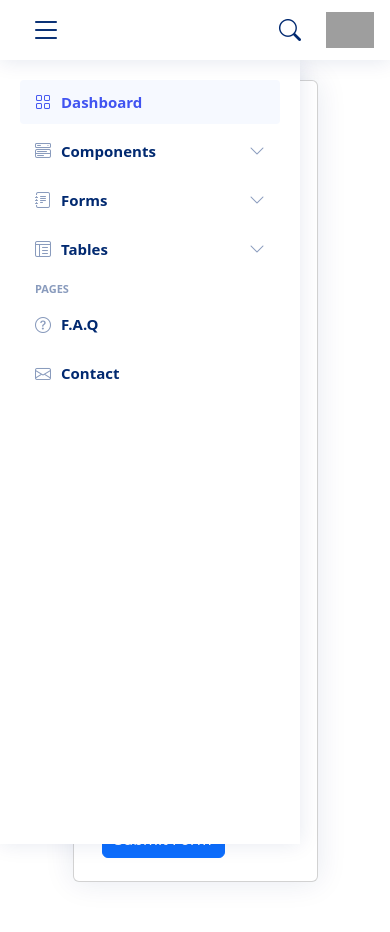
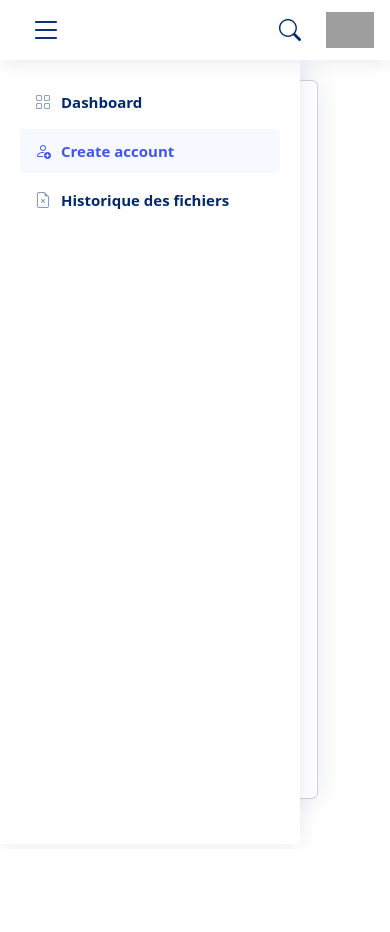
Before and after one commit to The-Night-Code/NC-Project-ER, a Django app: page /create_account/ in a window 390 px wide. After the commit the page ends 824 px from the top, so only its background shows below. Run offline with Django 4.2, Linux system fonts and the light colour scheme; a user stored in the database is signed in; some libraries are stand-ins or nearby versions; grey boxes are pictures that could not be loaded.

Commit message:
v0.0.21 testing email

```diff
--- a/ER_project/settings.py
+++ b/ER_project/settings.py
@@ -145,10 +145,10 @@ DEFAULT_AUTO_FIELD = 'django.db.models.BigAutoField'
 EMAIL_BACKEND = 'django.core.mail.backends.smtp.EmailBackend'
 EMAIL_HOST = "smtp.gmail.com" #Gmail: smtp.gmail.com  Outlook: smtp-mail.outlook.com  Yahoo: smtp.mail.yahoo.com live.smtp.mailstrap.io
 EMAIL_PORT = 587 # the default one 587 or 25  EMAIL_USE_TLS uses port 587 by default, where and EMAIL_USE_SSL uses port 465
-EMAIL_HOST_USER = "guhgi155@gmail.com"
-EMAIL_HOST_PASSWORD = "nimachamo"
+EMAIL_HOST_USER = "NightC@nightcode01.pythonanywhere.com"
+EMAIL_HOST_PASSWORD = "wimb aoms cbbm ddtk"
 EMAIL_USE_TLS = True
-EMAIL_USE_SSL = False
+#EMAIL_USE_SSL = False
 
 
 MEDIA_URL = '/media/'
--- a/ERapp/models.py
+++ b/ERapp/models.py
@@ -34,13 +34,15 @@ class USER(AbstractBaseUser, PermissionsMixin):
     first_name = models.CharField(max_length=30, blank=True, null=True)
     last_name = models.CharField(max_length=30, blank=True, null=True)
     role = models.CharField(max_length=30, blank=True, null=True)
+    agent = models.CharField(max_length=30, blank=True, null=True)
+    num = models.CharField(max_length=30, blank=True, null=True)
 
     is_active = models.BooleanField(default=True)
     is_staff = models.BooleanField(default=False)
     is_superuser = models.BooleanField(default=False)
 
 
-    profile_pic = models.ImageField(blank=True, upload_to='uploads/profilePic')
+    profile_pic = models.ImageField(blank=True, upload_to='uploads/profilePic',default='static/image/default_user_avatar.png')
     date_joined = models.DateTimeField(default=timezone.now)
     last_login = models.DateTimeField(blank=True, null=True)
 
--- a/ERapp/templates/html/create_acc.html
+++ b/ERapp/templates/html/create_acc.html
@@ -129,106 +129,46 @@
     <ul class="sidebar-nav" id="sidebar-nav">
 
       <li class="nav-item">
-        <a class="nav-link " href="index.html">
+        <a class="nav-link collapsed" href="index.html">
           <i class="bi bi-grid"></i>
           <span>Dashboard</span>
         </a>
       </li><!-- End Dashboard Nav -->
 
-      <li class="nav-item">
-        <a class="nav-link collapsed" data-bs-target="#components-nav" data-bs-toggle="collapse" href="#">
-          <i class="bi bi-menu-button-wide"></i><span>Components</span><i class="bi bi-chevron-down ms-auto"></i>
-        </a>
-        <ul id="components-nav" class="nav-content collapse " data-bs-parent="#sidebar-nav">
-          <li>
-            <a href="components-alerts.html">
-              <i class="bi bi-circle"></i><span>Alerts</span>
-            </a>
-          </li>
-          <li>
-            <a href="components-accordion.html">
-              <i class="bi bi-circle"></i><span>Accordion</span>
-            </a>
-          </li>
-
-        </ul>
-      </li><!-- End Components Nav -->
-
-      <li class="nav-item">
-        <a class="nav-link collapsed" data-bs-target="#forms-nav" data-bs-toggle="collapse" href="#">
-          <i class="bi bi-journal-text"></i><span>Forms</span><i class="bi bi-chevron-down ms-auto"></i>
-        </a>
-        <ul id="forms-nav" class="nav-content collapse " data-bs-parent="#sidebar-nav">
-          <li>
-            <a href="forms-elements.html">
-              <i class="bi bi-circle"></i><span>Form Elements</span>
-            </a>
-          </li>
-          <li>
-            <a href="forms-layouts.html">
-              <i class="bi bi-circle"></i><span>Form Layouts</span>
-            </a>
-          </li>
-          <li>
-            <a href="forms-editors.html">
-              <i class="bi bi-circle"></i><span>Form Editors</span>
-            </a>
-          </li>
-          <li>
-            <a href="forms-validation.html">
-              <i class="bi bi-circle"></i><span>Form Validation</span>
-            </a>
-          </li>
-        </ul>
-      </li><!-- End Forms Nav -->
-
-      <li class="nav-item">
-        <a class="nav-link collapsed" data-bs-target="#tables-nav" data-bs-toggle="collapse" href="#">
-          <i class="bi bi-layout-text-window-reverse"></i><span>Tables</span><i class="bi bi-chevron-down ms-auto"></i>
-        </a>
-        <ul id="tables-nav" class="nav-content collapse " data-bs-parent="#sidebar-nav">
-          <li>
-            <a href="tables-general.html">
-              <i class="bi bi-circle"></i><span>General Tables</span>
-            </a>
-          </li>
-          <li>
-            <a href="tables-data.html">
-              <i class="bi bi-circle"></i><span>Data Tables</span>
-            </a>
-          </li>
-        </ul>
-      </li><!-- End Tables Nav -->
-
-
-      <li class="nav-heading">Pages</li>
 
 
       <li class="nav-item">
-        <a class="nav-link collapsed" href="pages-faq.html">
-          <i class="bi bi-question-circle"></i>
-          <span>F.A.Q</span>
+        <a class="nav-link " href="{% url 'create_acc' %}">
+          <i class="bi bi-person-add"></i>
+          <span>Create account</span>
         </a>
-      </li><!-- End F.A.Q Page Nav -->
+      </li>
 
       <li class="nav-item">
-        <a class="nav-link collapsed" href="pages-contact.html">
-          <i class="bi bi-envelope"></i>
-          <span>Contact</span>
+        <a class="nav-link collapsed" href="{% url 'files_history' %}">
+          <i class="bi bi-file-earmark-x"></i>
+          <span>Historique des fichiers</span>
         </a>
-      </li><!-- End Contact Page Nav -->
+      </li>
 
     </ul>
 
   </aside><!-- End Sidebar-->
   <!-- End Sidebar ==========================================================================================================================-->
 
+  <main id="main" class="main">
+    {% if acc_state %}
+    <script>
 
-  <main id="main" class="main">
+      alert("Le compte a été créé","");
 
+    </script>
+    {% endif %}
 
 
     <section class="section">
+      <form  enctype="multipart/form-data" method="POST" >
+        {% csrf_token %}
       <div class="row" style="margin-left:15%;margin-right:15%;">
 
 
@@ -252,15 +192,15 @@
                   </div>
                 </div>
 
-                <div class="row mb-3">
+                <!--<div class="row mb-3">
                   <label for="inputPassword" class="col-sm-2 col-form-label">Adresse</label>
                   <div class="col-sm-10">
                     <input type="text" class="form-control" name="address" required>
                   </div>
-                </div>
+                </div>-->
 
                 <div class="row mb-3">
-                    <label for="inputPassword" class="col-sm-2 col-form-label">Email</label>
+                    <label for="inputPassword" class="col-sm-2 col-form-label">E-mail</label>
                     <div class="col-sm-10">
                       <input type="email" class="form-control" name="email" required>
                     </div>
@@ -276,7 +216,7 @@
                 <div class="row mb-3">
                     <label for="inputPassword" class="col-sm-2 col-form-label">Agent</label>
                     <div class="col-sm-10">
-                      <input type="text" class="form-control" name="agent" required>
+                      <input type="text" class="form-control" name="agent" >
                     </div>
                 </div>
 
@@ -285,7 +225,7 @@
                     <label class="col-sm-2 col-form-label">Compte pour</label>
                     <div class="col-sm-3">
                       <select class="form-select" aria-label="Default select example" name="role1">
-                        <option value=".."></option>
+
                         <option value="VT">Visite technique</option>
                         <option value="ai">Agent immobilier</option>
                       </select>
@@ -297,7 +237,7 @@
                 <div class="row mb-3">
                   <label class="col-sm-2 col-form-label"></label>
                   <div class="col-sm-10">
-                    <button type="submit" class="btn btn-primary">Submit Form</button>
+                    <button type="submit" class="btn btn-primary" name="create_acc_button" value="submit">créer un compte</button>
                   </div>
                 </div>
 
@@ -310,6 +250,7 @@
 
 
       </div>
+    </form>
     </section>
 
   </main>
--- a/ERapp/views.py
+++ b/ERapp/views.py
@@ -494,7 +494,48 @@ def VT_Page_edit_state(request):
     return redirect(VT)
 
 def create_acc_1(request):
-    return render(request, 'html/create_acc.html')
+    acc_state = False
+    if request.method == 'POST':
+        if request.POST.get('create_acc_button') == "submit":
+
+            firstname = request.POST.get('firstname')
+            lastname = request.POST.get('lastname')
+            email = request.POST.get('email')
+            Num = int(request.POST.get('num'))
+            Agent = request.POST.get('agent')
+            acc_for = request.POST.get('role1')
+            user_id = generate_random_string(10)
+            password = generate_random_string(12)
+            while USER.objects.filter(user_id__contains = user_id):
+                user_id = generate_random_string(10)
+
+            user_checker=USER.objects.filter(email__icontains = email).exists()
+            if not user_checker:
+
+                subject = 'Votre compte a été créé avec succès'
+                message = f'Email: {email} Mot de passe: {password} '
+                from_email = 'guhgi155@gmail.com'
+                recipient_list = ['lazariatik@gmail.com']
+
+                send_mail(subject, message, from_email, recipient_list)
+                USER.objects.create(first_name=firstname,
+                                    last_name=lastname,
+                                    email=email,
+                                    num=Num,
+                                    role=acc_for,
+                                    password=password)
+                acc_state = True
+
+                if acc_for == "ai":
+                    obj=USER.objects.get(email=email,firstname=firstname,lastname=lastname,num=Num)
+                    obj.agent=str(Agent)
+                    obj.save(update_fields=['agent'])
+
+
+
+
+
+    return render(request, 'html/create_acc.html',{'acc_state':acc_state})
 
 
 def files_history(request):
```
Also changed, not shown: ERapp/templates/html/files_history.html (+16 -3 lines), ERapp/migrations/0085_user_agent_user_num.py (added), db.sqlite3.
